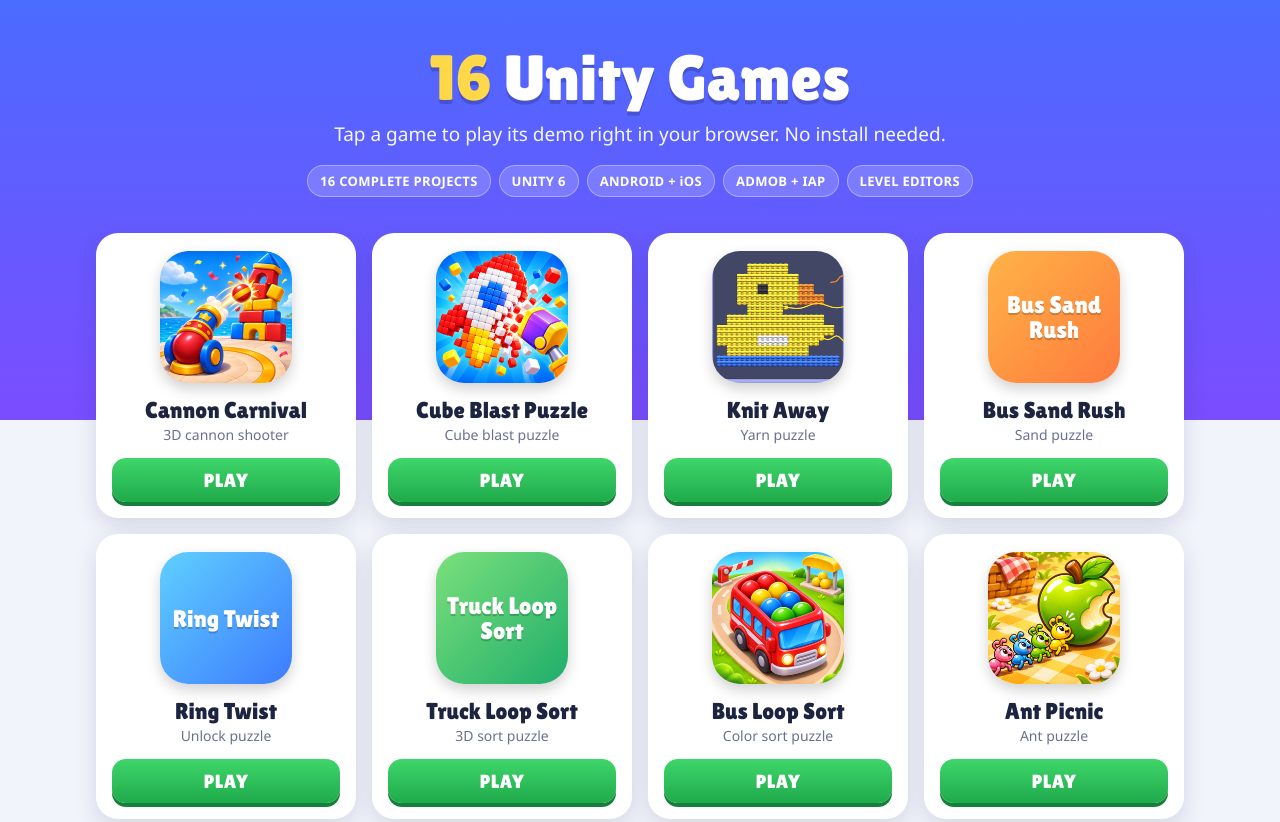
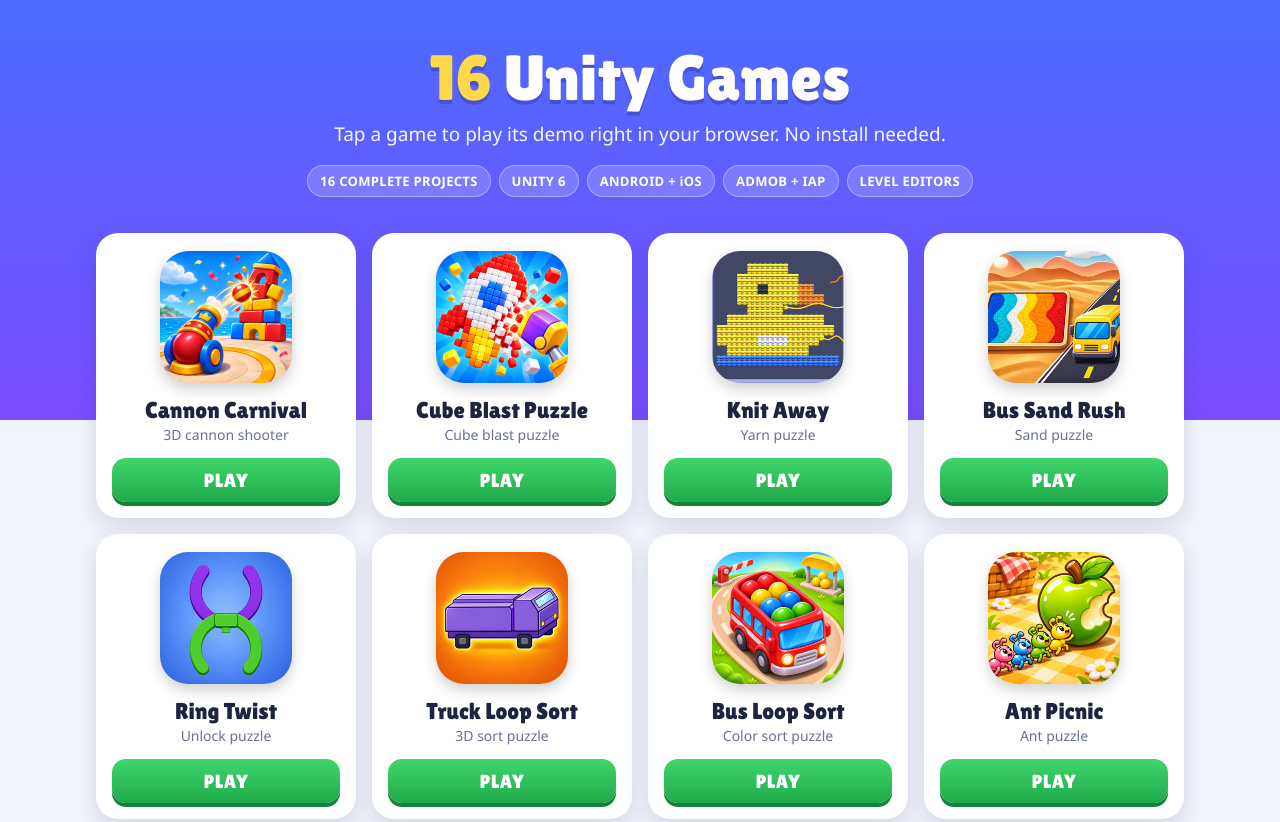
Before and after one commit to workstate202/unity-games-bundle, a plain HTML site: page index.html in a window 1280 px wide. Shown: the top 822 px of the page. Drawn offline with Linux system fonts and the light colour scheme.

Commit message:
Add icons for three games

```diff
--- a/index.html
+++ b/index.html
@@ -81,9 +81,9 @@ footer { text-align: center; padding: 0 16px 40px; font-size: 13px; color: #7a81
   <a class="card" href="https://workstate202.github.io/cannon-carnival/" target="_blank" rel="noopener"><div class="icon"><img src="icons/cannon-carnival.png" alt="Cannon Carnival icon" width="132" height="132"></div><h2>Cannon Carnival</h2><p>3D cannon shooter</p><span class="play">PLAY</span></a>
   <a class="card" href="https://workstate202.github.io/cube-blast-puzzle/" target="_blank" rel="noopener"><div class="icon"><img src="icons/cube-blast-puzzle.png" alt="Cube Blast Puzzle icon" width="132" height="132"></div><h2>Cube Blast Puzzle</h2><p>Cube blast puzzle</p><span class="play">PLAY</span></a>
   <a class="card" href="https://workstate202.github.io/knit-away/" target="_blank" rel="noopener"><div class="icon"><img src="icons/knit-away.png" alt="Knit Away icon" width="132" height="132"></div><h2>Knit Away</h2><p>Yarn puzzle</p><span class="play">PLAY</span></a>
-  <a class="card" href="https://workstate202.github.io/bus-sand-rush/" target="_blank" rel="noopener"><div class="icon text t1">Bus Sand Rush</div><h2>Bus Sand Rush</h2><p>Sand puzzle</p><span class="play">PLAY</span></a>
-  <a class="card" href="https://workstate202.github.io/rotate-rings/" target="_blank" rel="noopener"><div class="icon text t2">Ring Twist</div><h2>Ring Twist</h2><p>Unlock puzzle</p><span class="play">PLAY</span></a>
-  <a class="card" href="https://workstate202.github.io/truck-loop-sort/" target="_blank" rel="noopener"><div class="icon text t3">Truck Loop Sort</div><h2>Truck Loop Sort</h2><p>3D sort puzzle</p><span class="play">PLAY</span></a>
+  <a class="card" href="https://workstate202.github.io/bus-sand-rush/" target="_blank" rel="noopener"><div class="icon"><img src="icons/bus-sand-rush.png" alt="Bus Sand Rush icon" width="132" height="132"></div><h2>Bus Sand Rush</h2><p>Sand puzzle</p><span class="play">PLAY</span></a>
+  <a class="card" href="https://workstate202.github.io/rotate-rings/" target="_blank" rel="noopener"><div class="icon"><img src="icons/ring-twist.png" alt="Ring Twist icon" width="132" height="132"></div><h2>Ring Twist</h2><p>Unlock puzzle</p><span class="play">PLAY</span></a>
+  <a class="card" href="https://workstate202.github.io/truck-loop-sort/" target="_blank" rel="noopener"><div class="icon"><img src="icons/truck-loop-sort.png" alt="Truck Loop Sort icon" width="132" height="132"></div><h2>Truck Loop Sort</h2><p>3D sort puzzle</p><span class="play">PLAY</span></a>
   <a class="card" href="https://workstate202.github.io/Bus-Loop-Sort/" target="_blank" rel="noopener"><div class="icon"><img src="icons/bus-loop-sort.png" alt="Bus Loop Sort icon" width="132" height="132"></div><h2>Bus Loop Sort</h2><p>Color sort puzzle</p><span class="play">PLAY</span></a>
   <a class="card" href="https://workstate202.github.io/ant-picnic-game/" target="_blank" rel="noopener"><div class="icon"><img src="icons/ant-picnic.png" alt="Ant Picnic icon" width="132" height="132"></div><h2>Ant Picnic</h2><p>Ant puzzle</p><span class="play">PLAY</span></a>
   <a class="card" href="https://workstate202.github.io/yarn-sort-factory/" target="_blank" rel="noopener"><div class="icon"><img src="icons/yarn-sort-factory.png" alt="Yarn Sort Factory icon" width="132" height="132"></div><h2>Yarn Sort Factory</h2><p>Yarn sort puzzle</p><span class="play">PLAY</span></a>
```
Also changed, not shown: icons/bus-sand-rush.png (added), icons/ring-twist.png (added), icons/truck-loop-sort.png (added).
